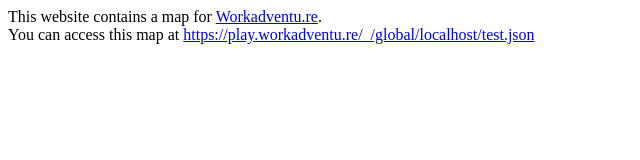
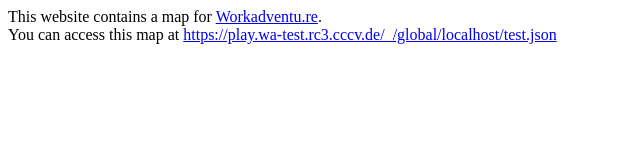
Before and after one commit to koeart/workathome, a plain HTML site: page index.html in a window 1280 px wide. Shown: the full height of the page, 0-640 px from the left. Drawn offline with Linux system fonts and the light colour scheme.

Commit message:
workadventure server changed

```diff
--- a/index.html
+++ b/index.html
@@ -6,7 +6,7 @@
                 if (path.endsWith('index.html')) {
                     path = path.substr(path, path.length - 'index.html'.length);
                 }
-                var url = 'https://play.workadventu.re/_/global/'+window.location.host+path+'test.json';
+                var url = 'https://play.wa-test.rc3.cccv.de/_/global/'+window.location.host+path+'test.json';
                 document.getElementById('mapLink').href = url;
                 document.getElementById('mapLink').innerText = url;
             };
@@ -15,6 +15,6 @@
     <body>
         This website contains a map for <a href="https://workadventu.re">Workadventu.re</a>.
         <br/>
-        You can access this map at <a id="mapLink" href="https://play.workadventu.re/_/global/koeart.github.io/workathome/test.json"></a>
+        You can access this map at <a id="mapLink" href="https://play.wa-test.rc3.cccv.de/_/global/koeart.github.io/workathome/test.json"></a>
     </body>
 </html>
```
